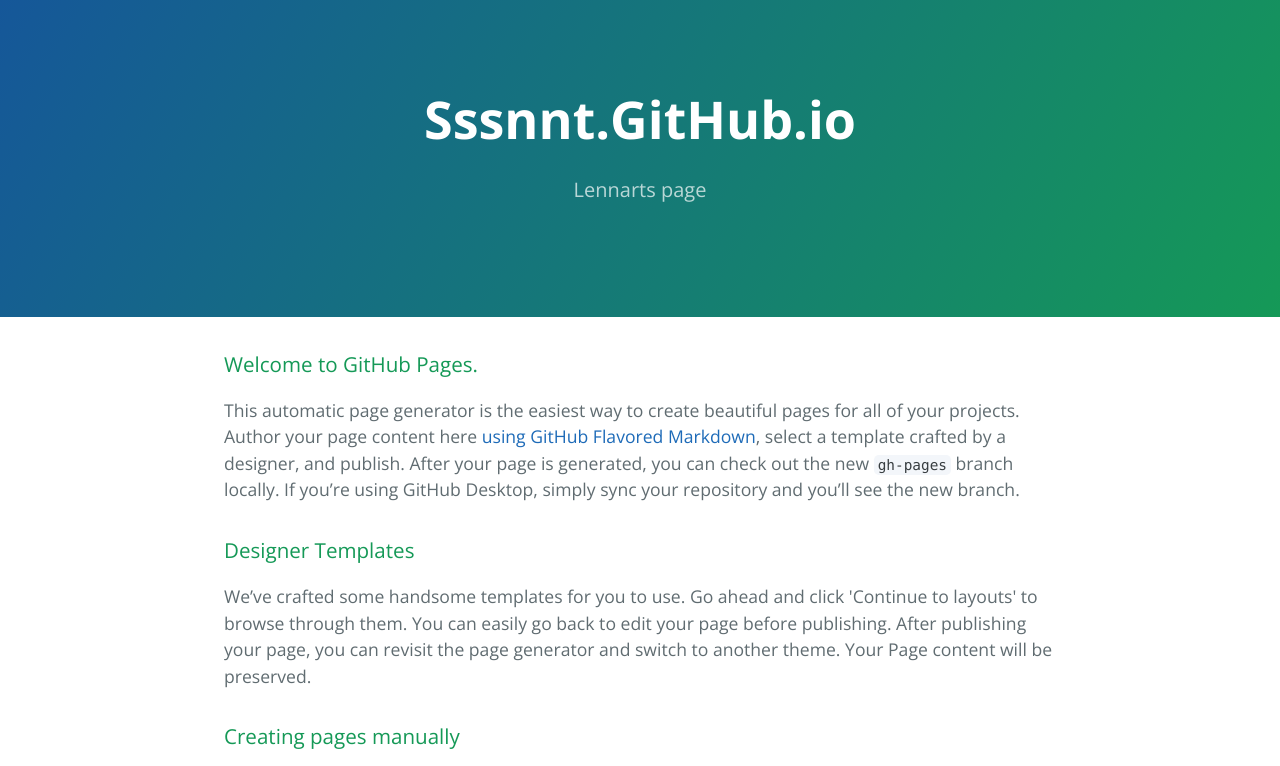
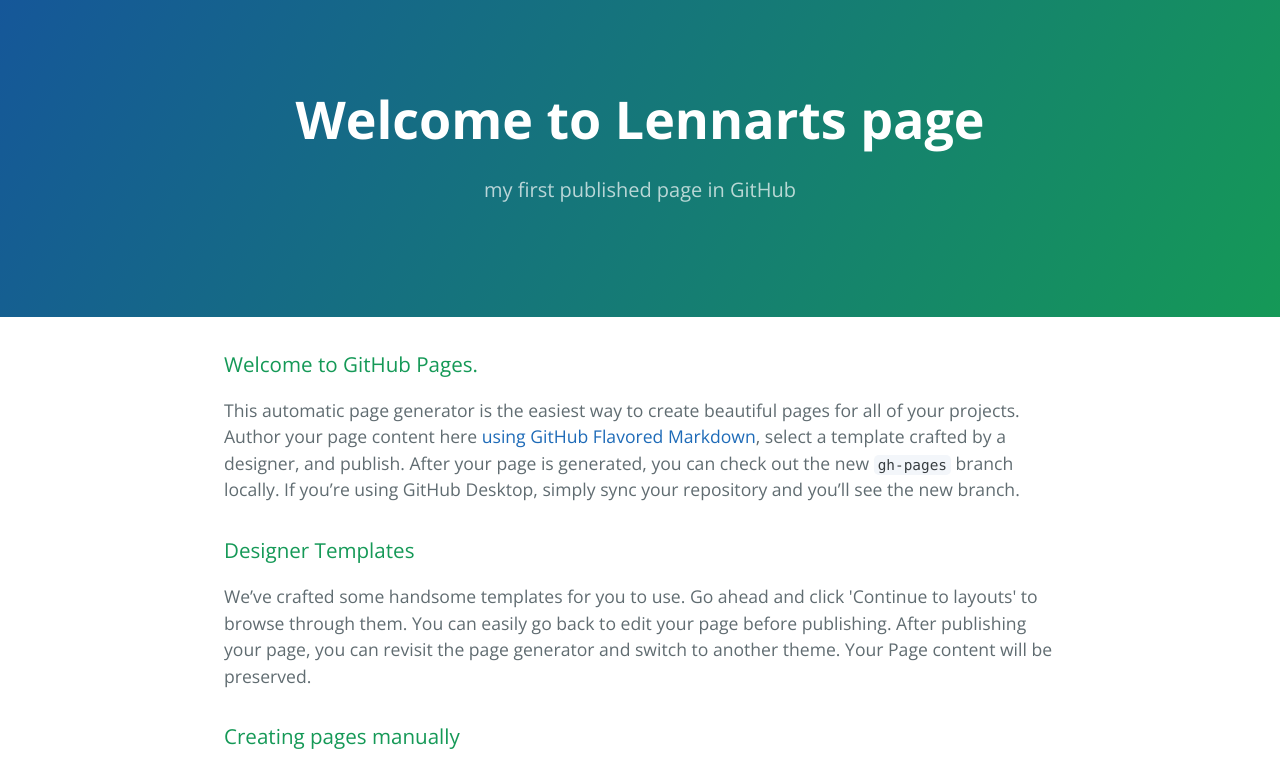
Before and after one commit to sssnnt/sssnnt.github.io, a plain HTML site: page index.html in a window 1280 px wide. Shown: the top 766 px of the page. Drawn offline with nearby package versions, Linux system fonts and the light colour scheme.

Commit message:
Updated title

```diff
--- a/index.html
+++ b/index.html
@@ -11,8 +11,8 @@
   </head>
   <body>
     <section class="page-header">
-      <h1 class="project-name">Sssnnt.GitHub.io</h1>
-      <h2 class="project-tagline">Lennarts page</h2>
+      <h1 class="project-name">Welcome to Lennarts page</h1>
+      <h2 class="project-tagline">my first published page in GitHub</h2>
     </section>
 
     <section class="main-content">
```
